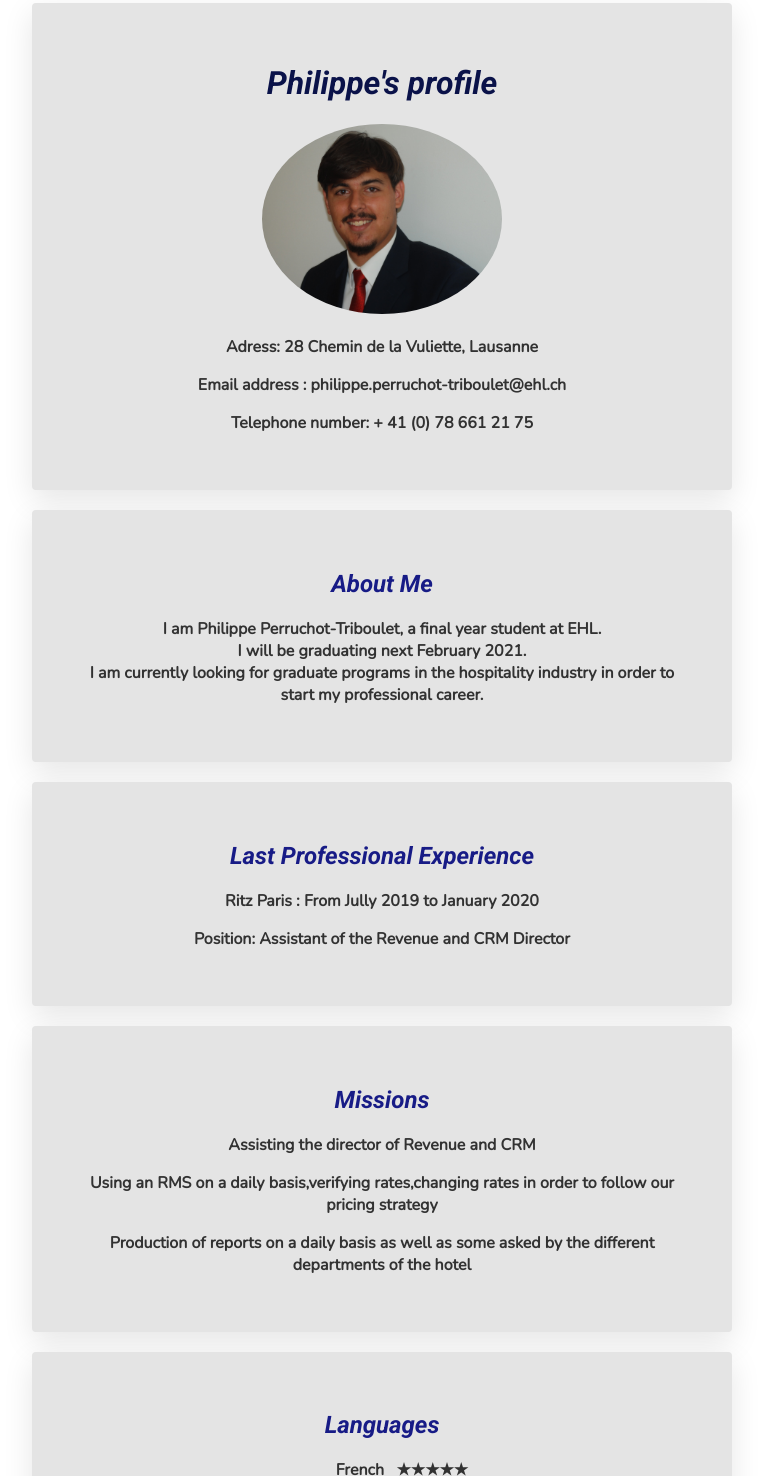
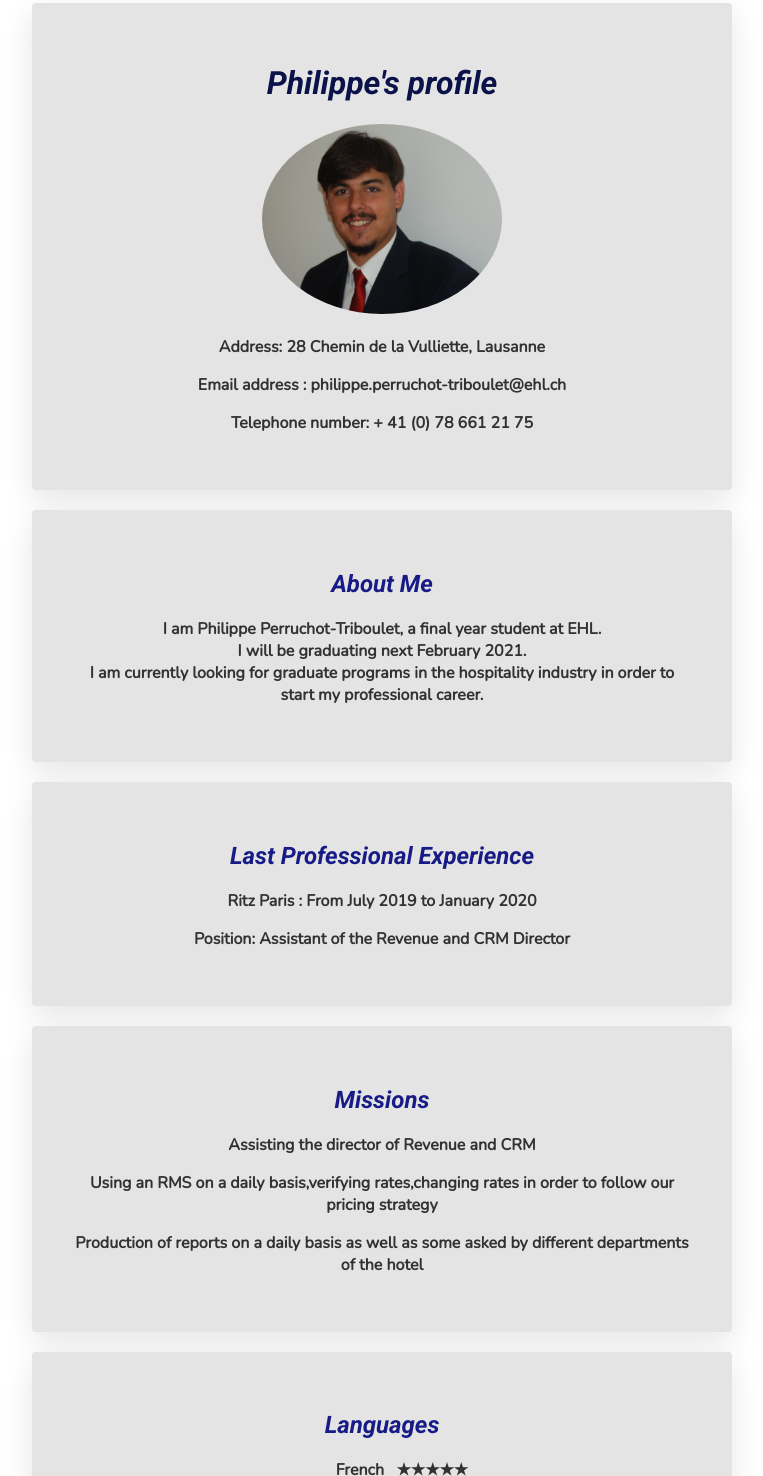
Before and after one commit to PhilippePT1997/my-profile, a plain HTML site: page index.html in a window 1280 px wide. Shown: the part 37-1513 px from the top of the page, without its empty margins (258-1021 px from the left). Drawn offline with nearby package versions, Linux system fonts and the light colour scheme; a script that the page names is missing.

Commit message:
Update index.html

```diff
--- a/index.html
+++ b/index.html
@@ -13,7 +13,7 @@
 			<div class="card-white">
 				<h1>Philippe's profile</h1>
 					<img class="img-circle" src="images/profile-picture.png" alt="philippe perruchot-triboulet" >
-					<p> Adress: 28 Chemin de la Vuliette, Lausanne </p>
+					<p> Address: 28 Chemin de la Vulliette, Lausanne </p>
 					<p>Email address : philippe.perruchot-triboulet@ehl.ch</p>
 					<p>Telephone number: + 41 (0) 78 661 21 75 </p>
 			</div >
@@ -24,7 +24,7 @@
 			<div class="card-white">
 				<h2>Last Professional Experience  </h2>
 
-				<p>Ritz Paris : From Jully 2019 to January 2020 </p>
+				<p>Ritz Paris : From July 2019 to January 2020 </p>
 				<p>Position: Assistant of the Revenue and CRM Director </p>
 			</div>
 			<div class="card-white">
@@ -32,7 +32,7 @@
 
 					<p>Assisting the director of Revenue and CRM </p>
 					<p>Using an RMS on a daily basis,verifying rates,changing rates in order to follow our pricing strategy </p>
-					<p>Production of reports on a daily basis as well as some asked by the different departments of the hotel </p>
+					<p>Production of reports on a daily basis as well as some asked by different departments of the hotel </p>
 			</div>
 			<div class="card-white">
 				<h2>Languages </h2>
```
